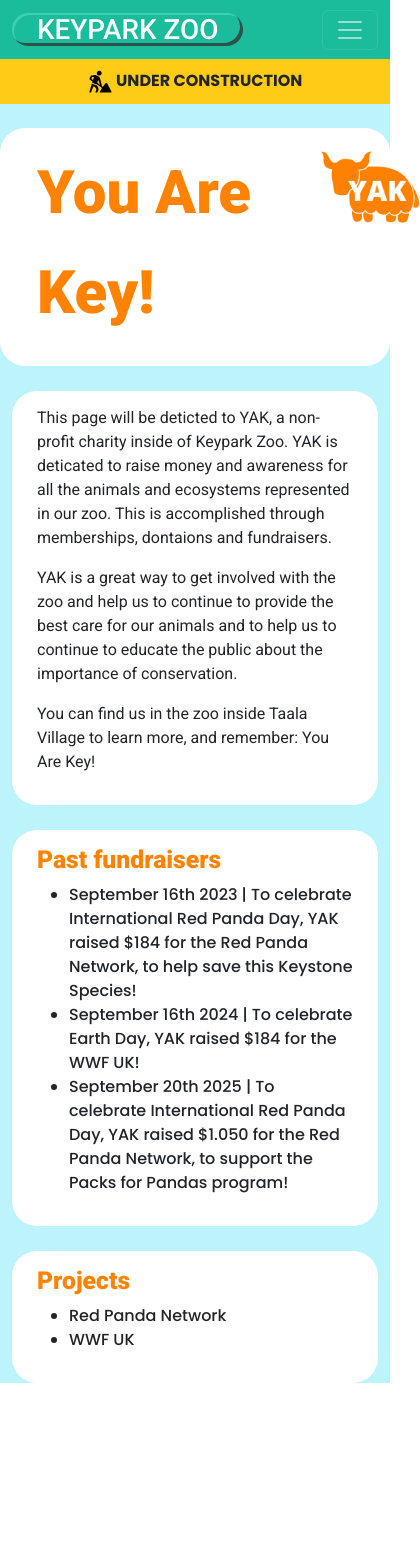
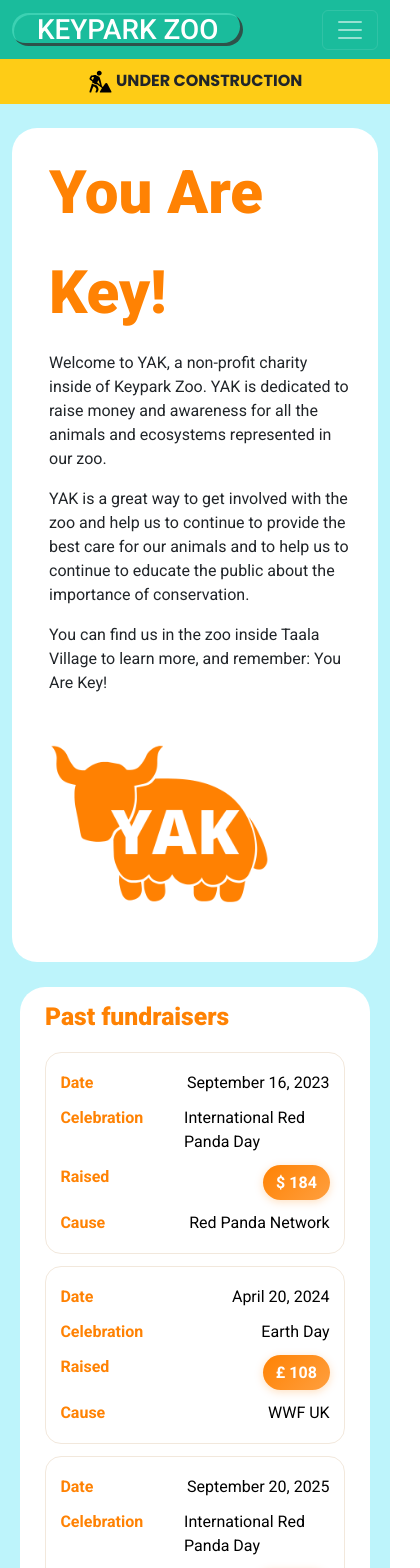
Before and after one commit to JBrondijk/keypark2, an Angular app: page /yak in a window 390 px wide. Shown: the top 1568 px of the page, 420 px wide, since content can reach past the window. Before the commit the page ends 1408 px from the top, so only its background shows below. Built offline with nearby package versions, Linux system fonts and the light colour scheme; no server answers.

Commit message:
Yak page updates

```diff
--- a/src/app/yak/yak.component.html
+++ b/src/app/yak/yak.component.html
@@ -1,29 +1,53 @@
 <div class="background">
     <div class="container pt-4">
-        <div class="row page-section">
-            <div class="col-10">
+        <div class="row page-section intro-section">
+            <div class="col-12 col-lg-7 intro-copy">
                 <h1>
                     You Are Key!
                 </h1>
+                <p>Welcome to YAK, a non-profit charity inside of Keypark Zoo. YAK is dedicated to raise money and awareness for all the animals and ecosystems represented in our zoo.</p>
+                <p>YAK is a great way to get involved with the zoo and help us to continue to provide the best care for our animals and to help us to continue to educate the public about the importance of conservation.</p>
+                <p>You can find us in the zoo inside Taala Village to learn more, and remember: You Are Key!</p>
             </div>
-            <div class="col-2">
+            <div class="col-12 col-lg-5 intro-logo-wrap">
                 <img src="assets/YAK/YAK-logo-no-text.webp" alt="yak logo" class="yak-logo">
             </div>
+        </div>
 
-        </div>
-        <div class="page-section">
-            <p>This page will be deticted to YAK, a non-profit charity inside of Keypark Zoo. YAK is deticated to raise money and awareness for all the animals and ecosystems represented in our zoo. This is accomplished through memberships, dontaions and fundraisers.</p>
-            <p>YAK is a great way to get involved with the zoo and help us to continue to provide the best care for our animals and to help us to continue to educate the public about the importance of conservation.</p>
-            <p>You can find us in the zoo inside Taala Village to learn more, and remember: You Are Key!</p>
-        </div>
         <div class="page-section">
             <h2>Past fundraisers</h2>
-            <ul>
-                <li> September 16th 2023 | To celebrate International Red Panda Day, YAK raised $184 for the Red Panda Network, to help save this Keystone Species! </li>
-                <li> September 16th 2024 | To celebrate Earth Day, YAK raised $184 for the WWF UK! </li>
-                <li> September 20th 2025 | To celebrate International Red Panda Day, YAK raised $1.050 for the Red Panda Network, to support the Packs for Pandas program! </li>
-
-            </ul>
+            <div class="table-responsive">
+                <table class="table fundraiser-table">
+                    <thead>
+                        <tr>
+                            <th scope="col">Date</th>
+                            <th scope="col">Celebration</th>
+                            <th scope="col">Raised</th>
+                            <th scope="col">Cause</th>
+                        </tr>
+                    </thead>
+                    <tbody>
+                        <tr>
+                            <td data-label="Date">September 16, 2023</td>
+                            <td data-label="Celebration">International Red Panda Day</td>
+                            <td data-label="Raised"><span class="amount-pill">$ 184</span></td>
+                            <td data-label="Cause">Red Panda Network</td>
+                        </tr>
+                        <tr>
+                            <td data-label="Date">April 20, 2024</td>
+                            <td data-label="Celebration">Earth Day</td>
+                            <td data-label="Raised"><span class="amount-pill">£ 108</span></td>
+                            <td data-label="Cause">WWF UK</td>
+                        </tr>
+                        <tr>
+                            <td data-label="Date">September 20, 2025</td>
+                            <td data-label="Celebration">International Red Panda Day</td>
+                            <td data-label="Raised"><span class="amount-pill">$ 1050</span></td>
+                            <td data-label="Cause">Red Panda Network</td>
+                        </tr>
+                    </tbody>
+                </table>
+            </div>
         </div>
         <div class="page-section">
             <h2>Projects</h2>
--- a/src/app/yak/yak.component.scss
+++ b/src/app/yak/yak.component.scss
@@ -15,6 +15,7 @@ h2{
 .background {
     background-color: #bdf4fb;
     height: 100%;
+    padding-bottom: 1.5rem;
 }
 
 .page-section {
@@ -27,9 +28,137 @@ h2{
     margin-bottom: 25px;
 }
 
-.yak-logo{
-    height: 100px;
+@media (max-width: 767.98px) {
+    .page-section {
+        margin-left: 0.5rem;
+        margin-right: 0.5rem;
+    }
+}
+
+.intro-section {
+    align-items: center;
+    margin-left: 0;
+    margin-right: 0;
+}
+
+.intro-copy {
+    padding-right: 1.5rem;
+}
+
+.intro-logo-wrap {
+    display: flex;
+    justify-content: center;
+    align-items: center;
+}
+
+.yak-logo {
+    width: min(100%, 280px);
+    height: auto;
+    max-height: 320px;
+    object-fit: contain;
+}
+
+@media (max-width: 991.98px) {
+    .intro-copy {
+        padding-right: 0;
+        margin-bottom: 1rem;
+    }
+
+    .intro-logo-wrap {
+        justify-content: flex-start;
+    }
+
+    .yak-logo {
+        width: min(100%, 220px);
+    }
 }
 
 a {
-    color: #ff8203;}
+    color: #ff8203;
+}
+
+.fundraiser-table {
+    margin-top: 0.75rem;
+    border-collapse: separate;
+    border-spacing: 0;
+}
+
+.fundraiser-table thead th {
+    background-color: #ff8203;
+    color: #ffffff;
+    border: none;
+}
+
+.fundraiser-table thead tr {
+    background-color: #ff8203;
+}
+
+.fundraiser-table thead tr th:first-child {
+    border-top-left-radius: 16px;
+    border-bottom-left-radius: 16px;
+}
+
+.fundraiser-table thead tr th:last-child {
+    border-top-right-radius: 16px;
+    border-bottom-right-radius: 16px;
+}
+
+.fundraiser-table tbody tr:nth-child(even) {
+    background-color: #fff7ed;
+}
+
+.fundraiser-table td,
+.fundraiser-table th {
+    padding: 0.9rem 1rem;
+    vertical-align: middle;
+}
+
+.amount-pill {
+    display: inline-block;
+    background: linear-gradient(135deg, #ff8203, #ff9f3f);
+    color: #ffffff;
+    font-weight: 700;
+    padding: 0.35rem 0.8rem;
+    border-radius: 999px;
+    box-shadow: 0 2px 8px rgba(255, 130, 3, 0.25);
+    white-space: nowrap;
+}
+
+@media (max-width: 767.98px) {
+    .fundraiser-table thead {
+        display: none;
+    }
+
+    .fundraiser-table,
+    .fundraiser-table tbody,
+    .fundraiser-table tr,
+    .fundraiser-table td {
+        display: block;
+        width: 100%;
+    }
+
+    .fundraiser-table tbody tr:nth-child(even),
+    .fundraiser-table tbody tr:nth-child(odd),
+    .fundraiser-table tr {
+        background-color: #ffffff;
+        border: 1px solid #f2e8dc;
+        border-radius: 16px;
+        padding: 0.75rem 0.9rem;
+        margin-bottom: 0.75rem;
+    }
+
+    .fundraiser-table td {
+        border: none;
+        padding: 0.35rem 0;
+        display: flex;
+        justify-content: space-between;
+        gap: 1rem;
+    }
+
+    .fundraiser-table td::before {
+        content: attr(data-label);
+        font-weight: 700;
+        color: #ff8203;
+        flex: 0 0 40%;
+    }
+}
```
